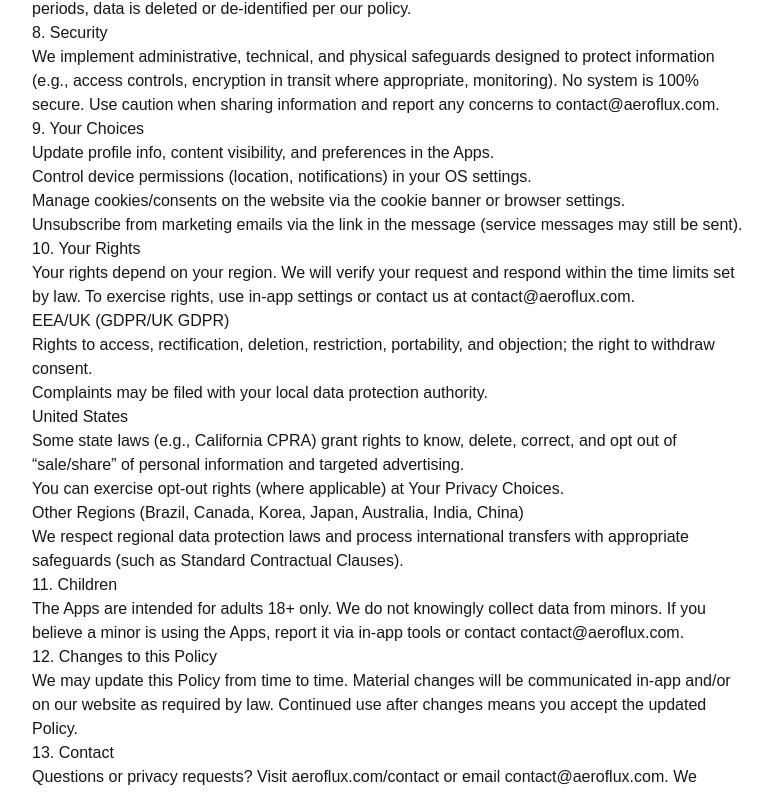
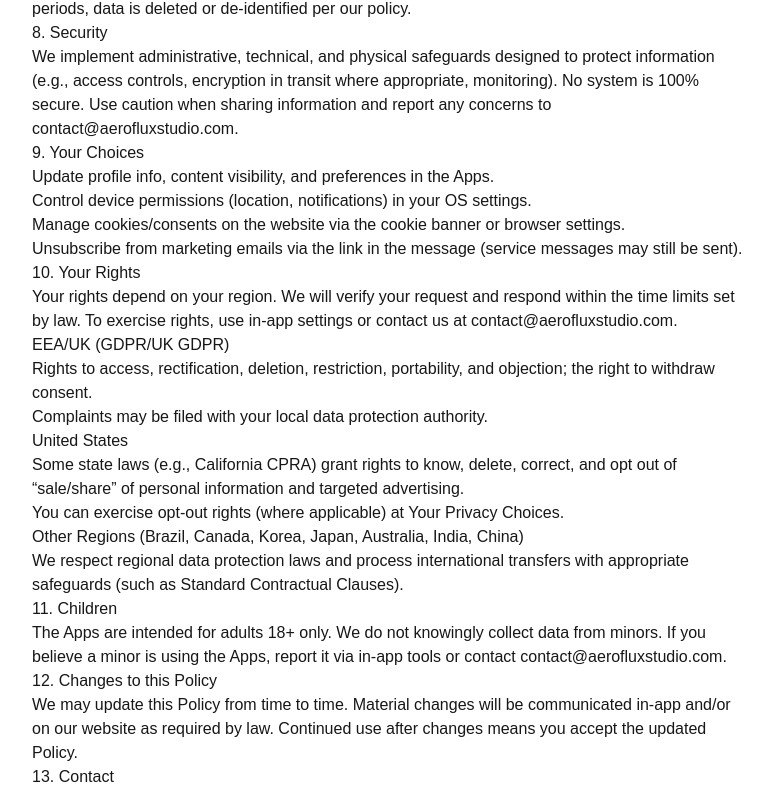
Before and after one commit to Smakosz1985/redhoodnova, a Next.js app: page /privacy in a window 1280 px wide. Shown: the part 1480-2272 px from the top of the page, without its empty margins (248-1020 px from the left). Built offline with nearby package versions, Linux system fonts and the light colour scheme; no server answers.

Commit message:
Poprawienie adresu email na contact@aerofluxstudio.com w Polityce Prywatności

```diff
--- a/app/privacy/page.tsx
+++ b/app/privacy/page.tsx
@@ -13,7 +13,7 @@
 const ORG_NAME = "AeroFlux Studio";
 const CONTROLLER_DESC =
   "AeroFlux Studio operates as a sole trader established in the United Kingdom and acts as the data controller for the Apps and website.";
-const PRIVACY_EMAIL = "contact@aeroflux.com";
+const PRIVACY_EMAIL = "contact@aerofluxstudio.com";
 const CONTACT_URL = "/contact";
 const DO_NOT_SELL_URL = "/privacy-choices";
 
@@ -171,7 +171,7 @@
 
       <h2>13. Contact</h2>
       <p>
-        Questions or privacy requests? Visit <a href={CONTACT_URL}>aeroflux.com/contact</a> or email{" "}
+        Questions or privacy requests? Visit <a href={CONTACT_URL}>aerofluxstudio.com/contact</a> or email{" "}
         <a href={`mailto:${PRIVACY_EMAIL}`}>{PRIVACY_EMAIL}</a>. We respond within statutory deadlines.
       </p>
 
```
